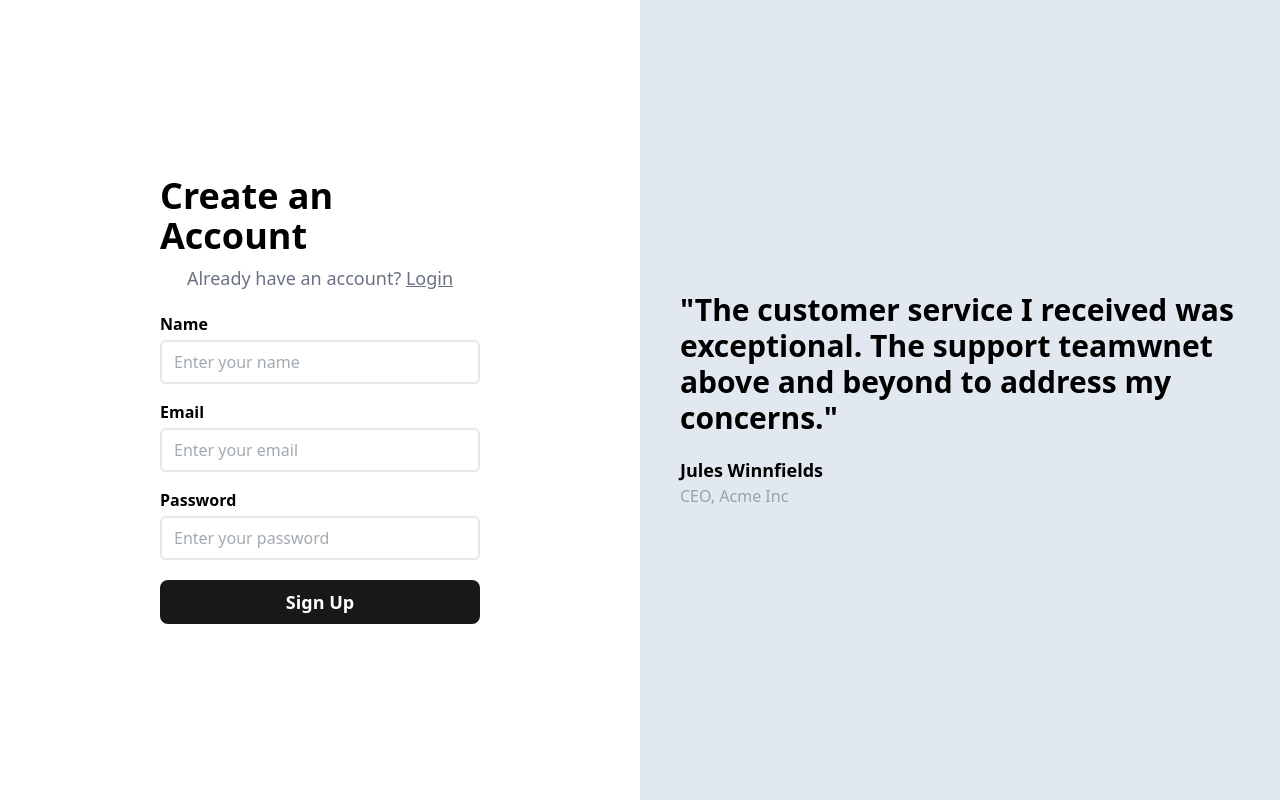
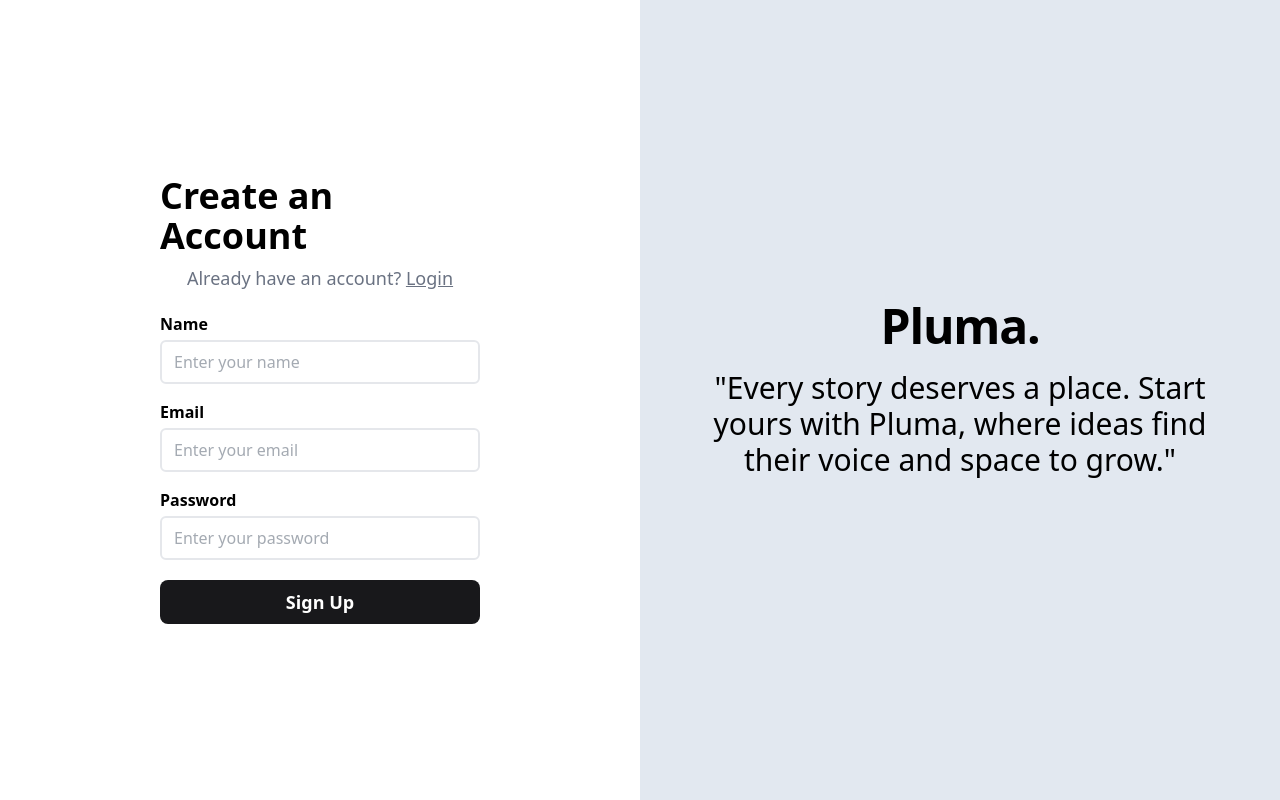
Before and after one commit to CallMeSahu/pluma-blog, a React (Vite) app in the folder frontend/: page /signup in a window 1280 px wide. Built offline with nearby package versions, Linux system fonts and the light colour scheme.

Commit message:
chore: change app banner

```diff
--- a/frontend/src/components/Quote.tsx
+++ b/frontend/src/components/Quote.tsx
@@ -2,9 +2,8 @@ export const Quote = () => {
     return (
         <div className="h-screen w-1/2 hidden lg:flex justify-center items-center bg-slate-200 px-10">
             <div className="max-w-xl">
-                <h2 className="text-3xl font-semibold mb-5">"The customer service I received was exceptional. The support teamwnet above and beyond to address my concerns."</h2>
-                <p className="text-lg font-bold ">Jules Winnfields</p>
-                <p className="text-gray-400">CEO, Acme Inc</p>
+                <h1 className="text-5xl text-center font-semibold mb-5 tracking-tight">Pluma.</h1>
+                <p className="text-3xl mb-5 text-center">"Every story deserves a place. Start yours with Pluma, where ideas find their voice and space to grow."</p>
             </div>
         </div>
     )
--- a/frontend/src/pages/Signup.tsx
+++ b/frontend/src/pages/Signup.tsx
@@ -37,7 +37,7 @@ const Signup = () => {
         <div className="flex w-full lg:w-1/2 flex-col justify-center items-center">
           <h1 className="text-4xl font-bold mb-2">Create an Account</h1>
           <p className="text-gray-500 text-lg mb-5">
-            Already have an account? <Link className="underline" to="/signin">Login</Link>
+            Already have an account? <Link className="underline" to="/">Login</Link>
           </p>
           <LabeledInput
             label="Name" placeholder="Enter your name"
```
